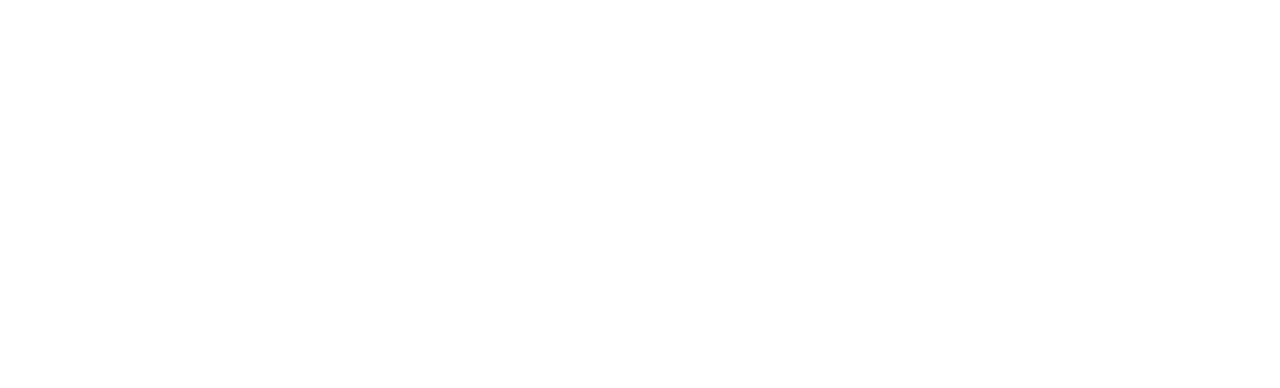
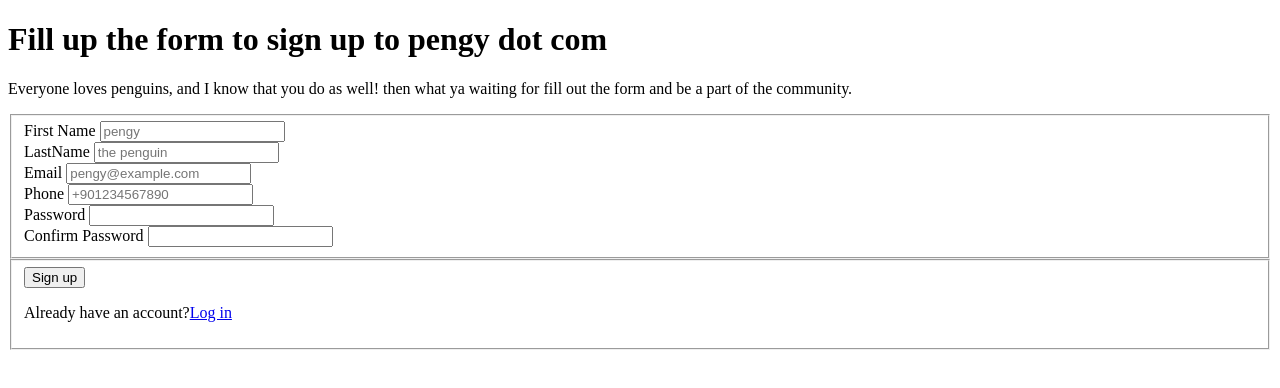
Before and after one commit to krupt3x/signup-form, a plain HTML site: page index.html in a window 1280 px wide. Drawn offline with Linux system fonts and the light colour scheme.

Commit message:
create the raw form using html

```diff
--- a/index.html
+++ b/index.html
@@ -1,12 +1,77 @@
 <!DOCTYPE html>
 <html lang="en">
-<head>
-    <meta charset="UTF-8">
-    <meta name="viewport" content="width=device-width, initial-scale=1.0">
+  <head>
+    <meta charset="UTF-8" />
+    <meta name="viewport" content="width=device-width, initial-scale=1.0" />
     <title>signup form</title>
-    <link rel="stylesheet" href="./style.css">
-</head>
-<body>
-
-</body>
+    <link rel="stylesheet" href="./style.css" />
+  </head>
+  <body>
+    <h1>Fill up the form to sign up to pengy dot com</h1>
+    <p>
+      Everyone loves penguins, and I know that you do as well! then what ya
+      waiting for fill out the form and be a part of the community.
+    </p>
+    <form action="" method="post">
+      <fieldset>
+        <div>
+          <label for="firstName">First Name</label>
+          <input
+            type="text"
+            name="firstName"
+            id="firstName"
+            placeholder="pengy"
+            required
+          />
+        </div>
+        <div>
+          <label for="lname">LastName</label>
+          <input
+            type="text"
+            name="lname"
+            id="lname"
+            placeholder="the penguin"
+            required
+          />
+        </div>
+        <div>
+          <label for="email">Email</label>
+          <input
+            type="text"
+            name="email"
+            id="email"
+            placeholder="pengy@example.com"
+            required
+          />
+        </div>
+        <div>
+          <label for="phone">Phone</label>
+          <input
+            placeholder="+901234567890"
+            type="tel"
+            name="phone"
+            id="phone"
+            required
+          />
+        </div>
+        <div>
+          <label for="password">Password</label>
+          <input type="password" name="password" id="password" required />
+        </div>
+        <div>
+          <label for="confirm-passwd">Confirm Password</label>
+          <input
+            type="password"
+            name="confirm-passwd"
+            id="confirm-passwd"
+            required
+          />
+        </div>
+      </fieldset>
+      <fieldset>
+        <button value="submit" type="submit">Sign up</button>
+        <p>Already have an account?<a href="#">Log in</a></p>
+      </fieldset>
+    </form>
+  </body>
 </html>
```
